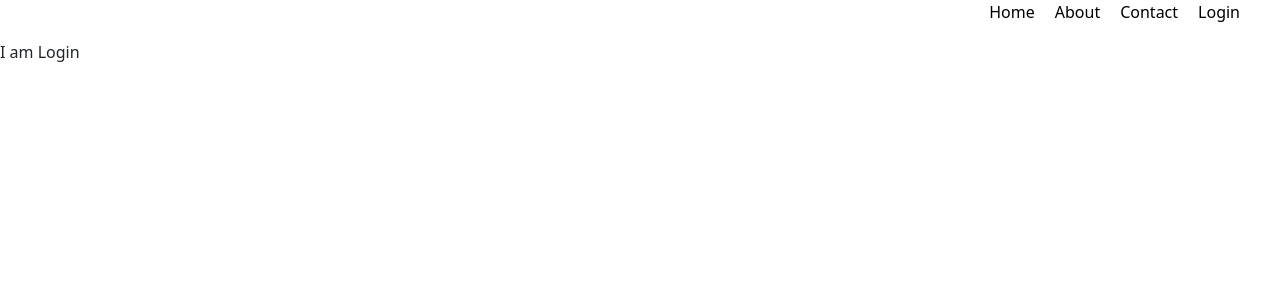
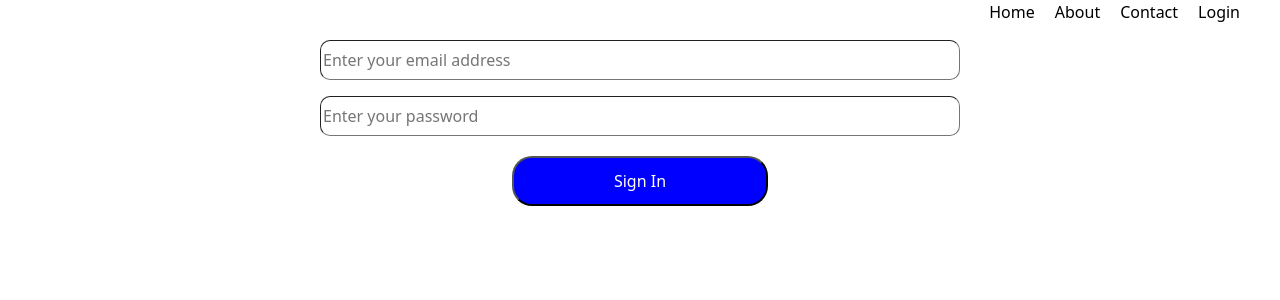
Before and after one commit to sajid-rgb/react-L-1-starting, a React (Create React App) app: page /login in a window 1280 px wide. Shown: the top 300 px of the page. Built offline with nearby package versions, Linux system fonts and the light colour scheme.

Commit message:
added context

```diff
--- a/src/App.js
+++ b/src/App.js
@@ -1,4 +1,4 @@
-import React, { useState } from 'react';
+import React, { createContext, useState } from 'react';
 import Home from './Components/Home/Home.js'
 import About from './Components/About/About'
 import { Header } from './Components/Header/Header.js'
@@ -13,28 +13,30 @@ import {
 import Login from './Components/Login/Login.js';
 import { navBar } from './Components/data/navbar.js';
 import SingleCountry from './Components/Home/Country/SingleCountry.js';
+import PrivateRoute from './Components/Login/PrivateRoute.js';
 
+export const LoginContext = createContext()
 
 
 function App() {
+  const [isLogin, setIsLogin] = useState(false)
   return (
-    <div className="App">
+    <div>
+      <LoginContext.Provider value={{ isLogin, setIsLogin }} >
         <Router>
           <ul className="navigation">
-          {
-            navBar.map(navigation => <Header navigation={navigation} key={navigation.id}> </Header>)
-          }
+            {navBar.map(navigation => <Header navigation={navigation} key={navigation.id}> </Header>)}
           </ul>
           <Switch>
-          <Route exact path="/">
+            <PrivateRoute exact path="/">
               <Home />
-          </Route>
-          <Route exact path="/country/:common">
+            </PrivateRoute>
+            <PrivateRoute exact path="/country/:common">
               <SingleCountry />
-          </Route>
-          <Route path="/about">
+            </PrivateRoute>
+            <PrivateRoute path="/about">
               <About />
-          </Route>
+            </PrivateRoute>
             <Route path="/login">
               <Login />
             </Route>
@@ -43,7 +45,9 @@ function App() {
             </Route>
           </Switch>
         </Router>
+      </LoginContext.Provider>
     </div>
+
   );
 }
 
--- a/src/Components/About/About.js
+++ b/src/Components/About/About.js
@@ -1,4 +1,5 @@
-import React from 'react';
+import React, { useContext } from 'react';
+import { LoginContext } from '../../App';
 
 const About = () => {
     return (
--- a/src/Components/Header/Header.js
+++ b/src/Components/Header/Header.js
@@ -1,10 +1,18 @@
-import React from 'react'
+import React, { useContext } from 'react'
 import { Link } from 'react-router-dom'
+import { LoginContext } from '../../App'
 import './Header.css'
 export const Header = (props) => {
+  const { isLogin, setIsLogin } = useContext(LoginContext)
+
+  const handleLogout = () => {
+    if (isLogin && props.navigation.pathName === 'Login') {
+      setIsLogin(false)
+    }
+  }
   return (
 
-    <Link to={props.navigation.pathName} className="link"><li>{props.navigation.nav}</li> </Link>
+    <Link to={props.navigation.pathName} className="link" onClick={handleLogout}><li>{props.navigation.nav === 'Login' && isLogin === true ? 'Log out' : props.navigation.nav}</li> </Link>
 
     // <ul className="navigation">
     //   <Link to="/" className="link"><li>Home</li></Link>
--- a/src/Components/Home/Country/Country.css
+++ b/src/Components/Home/Country/Country.css
@@ -13,9 +13,17 @@
     border-radius: 20px;
 }
 .tag-button{
-    width:30%;
-    height: 30px;
+    width:20%;
+    height: 50px;
     background-color:blue;
     color:white;
     border-radius: 20px;
+    margin-top: 20px;
 }
+input{
+    width:50%;
+    height:40px;
+    border-radius: 10px;
+    margin-top: 20px;
+    border-width: 0.5px;
+}
--- a/src/Components/Home/Country/SingleCountry.js
+++ b/src/Components/Home/Country/SingleCountry.js
@@ -1,9 +1,19 @@
-import React from 'react';
+import React, { useEffect, useState } from 'react';
+import { useParams } from 'react-router';
+import fetchData from '../../functions/fetchData';
 
 const SingleCountry = () => {
+    const [countries, setCountries] = useState([])
+    const [isLoading, setIsLoading] = useState(true);
+    const param = useParams();
+    useEffect(() => {
+        fetchData(setCountries, setIsLoading);
+    }, [])
+    const country = countries.find(c => c?.name?.common === param?.common)
     return (
-        <div>
-            Single Country
+        <div className="d-flex flex-column align-items-center justify-content-center">
+            <h1>{country?.name?.common}</h1>
+            <img src={country?.flags?.png} className="img-fluid" />
         </div>
     );
 };
--- a/src/Components/Home/Home.js
+++ b/src/Components/Home/Home.js
@@ -1,5 +1,6 @@
 import React, { useEffect, useState } from 'react'
 import { Container, Row } from 'react-bootstrap';
+import fetchData from '../functions/fetchData.js';
 import Country from './Country/Country.js';
 import { FakeData } from './Fakedata.js'
 import Loader from './ui/Loader.js';
@@ -8,12 +9,7 @@ const Home = () => {
     const [isLoading, setIsLoading] = useState(true);
 
     useEffect(() => {
-        fetch('https://restcountries.com/v3.1/all')
-            .then(response => response.json())
-            .then(data => {
-                setCountries(data);
-                setIsLoading(false)
-            })
+        fetchData(setCountries,setIsLoading);
 
     }, [])
 
@@ -22,7 +18,7 @@ const Home = () => {
             <Container>
                 <Row>
                     {
-                        isLoading ? <Loader /> : countries.map(data => <Country data={data} key={data.id} />)
+                        isLoading ? <Loader /> : countries.map(data => <Country data={data} key={data.name.common} />)
                     }
                 </Row>
             </Container>
--- a/src/Components/Home/ui/AppButton.js
+++ b/src/Components/Home/ui/AppButton.js
@@ -1,9 +1,9 @@
 import React from 'react';
 
 const AppButton = (props) => {
-    const { buttonStyle, handleClick, title } = props;
+    const { buttonStyle, handleClick, title,id } = props;
     return (
-        <button className={`${buttonStyle}`} onClick={() => handleClick(title, buttonStyle)}>{title}</button>
+        <button className={buttonStyle} onClick={() => handleClick(title, buttonStyle)}>{title}</button>
     );
 };
 
--- a/src/Components/Login/Login.js
+++ b/src/Components/Login/Login.js
@@ -1,9 +1,27 @@
-import React from 'react';
+import React, { useContext, useState } from 'react';
+import { useHistory, useLocation } from 'react-router';
+import { LoginContext } from '../../App';
+import AppButton from '../Home/ui/AppButton';
 
 const Login = () => {
+    const [email, setEmail] = useState('')
+    const [password, setPassword] = useState('')
+    const { isLogin, setIsLogin } = useContext(LoginContext)
+    let history = useHistory();
+    let location = useLocation();
+    let { from } = location.state || { from: { pathname: "/" } };
+    const handleLogin = () => {
+        if (email && password) {
+            console.log(email, password)
+            setIsLogin(true);
+        }
+        history.replace(from);
+    }
     return (
-        <div>
-            I am Login
+        <div className="d-flex flex-column align-items-center justify-content-center">
+            <input type="text" placeholder="Enter your email address" onChange={(e) => setEmail(e.target.value)} />
+            <input type="password" placeholder="Enter your password" className='mt-3' onChange={(e) => setPassword(e.target.value)} />
+            <AppButton title={'Sign In'} buttonStyle={'tag-button'} handleClick={handleLogin} />
         </div>
     );
 };
--- /dev/null
+++ b/src/Components/Login/PrivateRoute.js
@@ -0,0 +1,27 @@
+import React, { useContext } from 'react';
+import { Redirect, Route } from 'react-router';
+import { LoginContext } from '../../App';
+
+const PrivateRoute = ({ children, ...rest }) => {
+    const { isLogin, setIsLogin } = useContext(LoginContext)
+    console.log(isLogin);
+    return (
+        <Route
+        {...rest}
+        render={({ location }) =>
+          isLogin? (
+            children
+          ) : (
+            <Redirect
+              to={{
+                pathname: "/login",
+                state: { from: location }
+              }}
+            />
+          )
+        }
+      />
+    );
+};
+
+export default PrivateRoute;
--- /dev/null
+++ b/src/Components/functions/fetchData.js
@@ -0,0 +1,10 @@
+const fetchData = (setCountries, setIsLoading)=>{
+    fetch('https://restcountries.com/v3.1/all')
+            .then(response => response.json())
+            .then(data => {
+                setCountries(data);
+                setIsLoading(false)
+            })
+}
+
+export default fetchData;
```
Lines whose indentation alone changed are shown as unchanged.
